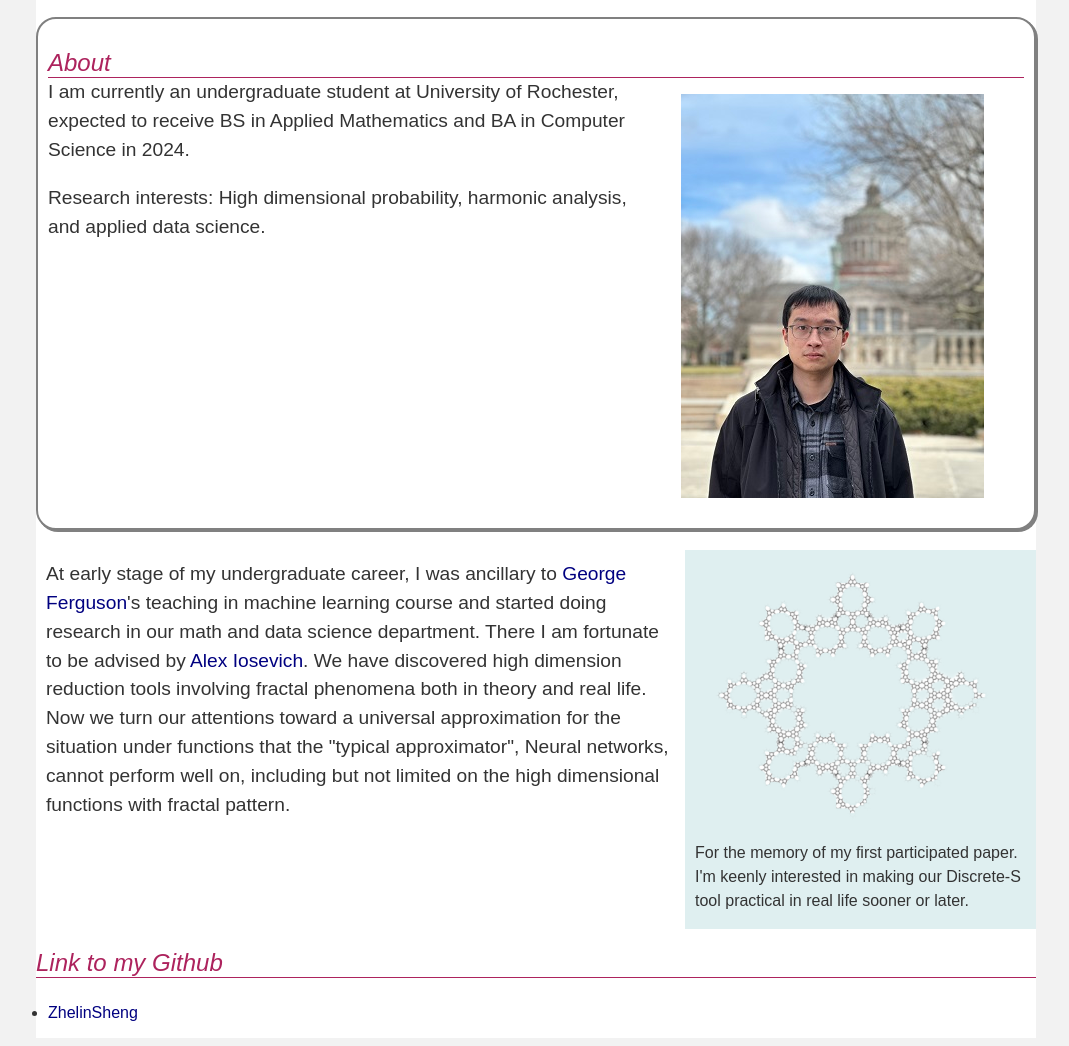
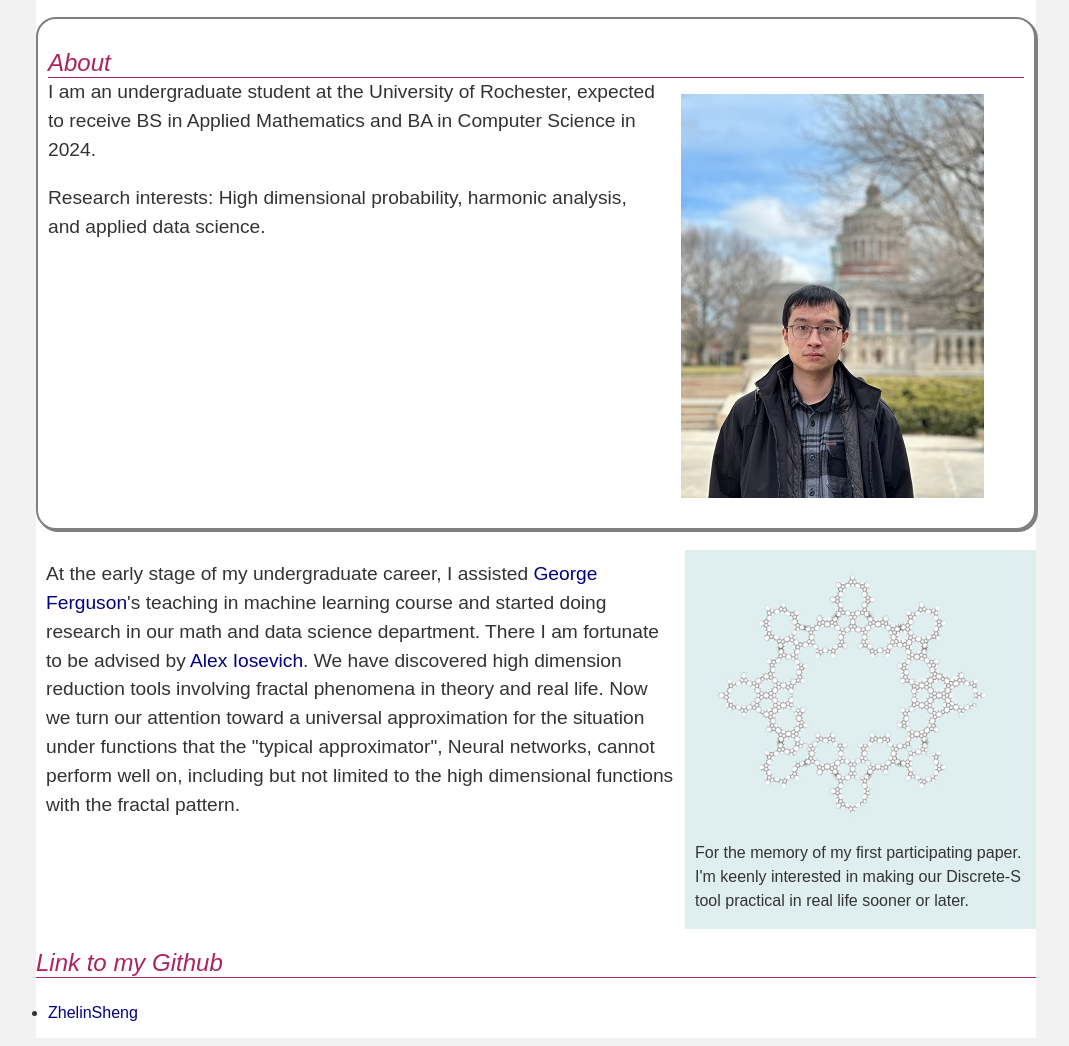
Before and after one commit to ZhelinSheng/ZhelinSheng.github.io, a plain HTML site: page index.html in a window 1280 px wide. Shown: the part 213-1259 px from the top of the page, without its empty margins (104-1173 px from the left). Drawn offline with Linux system fonts and the light colour scheme.

Commit message:
Update index.html

```diff
--- a/index.html
+++ b/index.html
@@ -44,7 +44,7 @@
 			</figure>
 
 			<div class="costumletter">
-			<p>I am currently an undergraduate student at University of Rochester, expected to receive BS in Applied Mathematics and BA in Computer Science in 2024.</p>
+			<p>I am an undergraduate student at the University of Rochester, expected to receive BS in Applied Mathematics and BA in Computer Science in 2024.</p>
 			</div>
 
 			<p>Research interests: High dimensional probability, harmonic analysis, and applied data science.</p>
@@ -54,9 +54,9 @@
 
 		<section>
 
-			<p> At early stage of my undergraduate career, I was ancillary to <a href="https://www.cs.rochester.edu/u/ferguson/" target="_blank">George Ferguson</a>'s teaching in machine learning course and started doing research in our math and data science department. There I am fortunate to be advised by <a href="https://people.math.rochester.edu/faculty/iosevich/" target="_blank">Alex Iosevich</a>.
-			 We have discovered high dimension reduction tools involving fractal phenomena both in theory and real life. Now we turn our attentions toward a universal approximation for the
-			situation under functions that the "typical approximator", Neural networks, cannot perform well on, including but not limited on the high dimensional functions with fractal pattern.</p>
+			<p> At the early stage of my undergraduate career, I assisted <a href="https://www.cs.rochester.edu/u/ferguson/" target="_blank">George Ferguson</a>'s teaching in machine learning course and started doing research in our math and data science department. There I am fortunate to be advised by <a href="https://people.math.rochester.edu/faculty/iosevich/" target="_blank">Alex Iosevich</a>.
+			 We have discovered high dimension reduction tools involving fractal phenomena in theory and real life. Now we turn our attention toward a universal approximation for the
+			situation under functions that the "typical approximator", Neural networks, cannot perform well on, including but not limited to the high dimensional functions with the fractal pattern.</p>
 
 
 		</section>
@@ -74,7 +74,7 @@
 				<img src="images/fractal geometry.png" alt="fractal geometry">
 				<figcaption></figcaption>
 			</figure>
-			<p>For the memory of my first participated paper. I'm keenly interested in making our Discrete-S tool practical in real life sooner or later.</p>
+			<p>For the memory of my first participating paper. I'm keenly interested in making our Discrete-S tool practical in real life sooner or later.</p>
 
 
 
```
